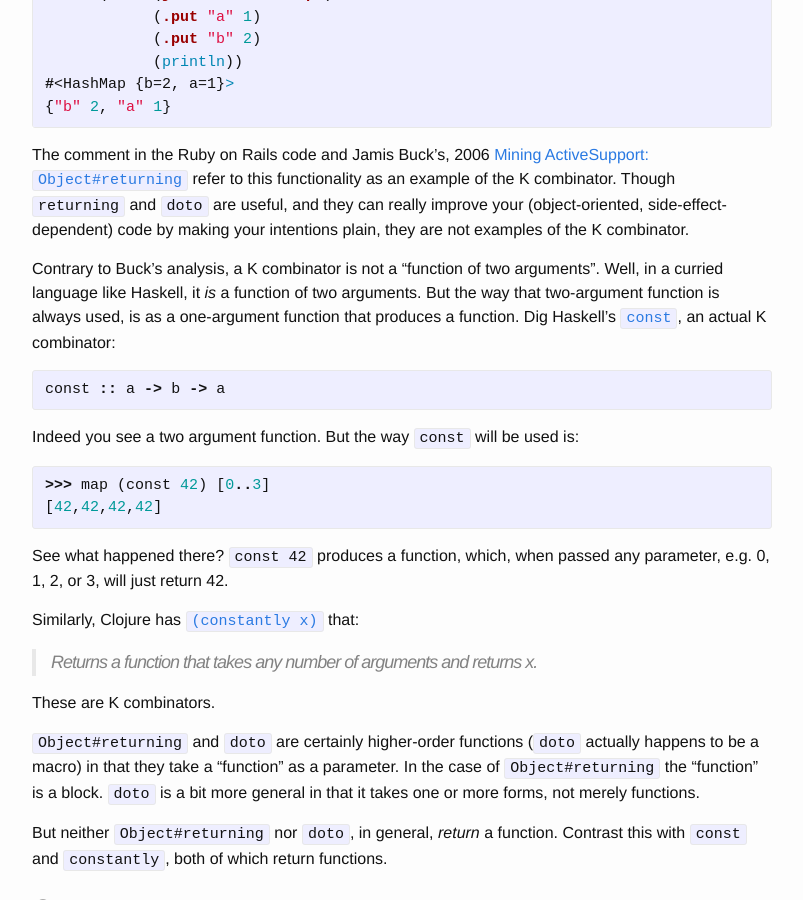
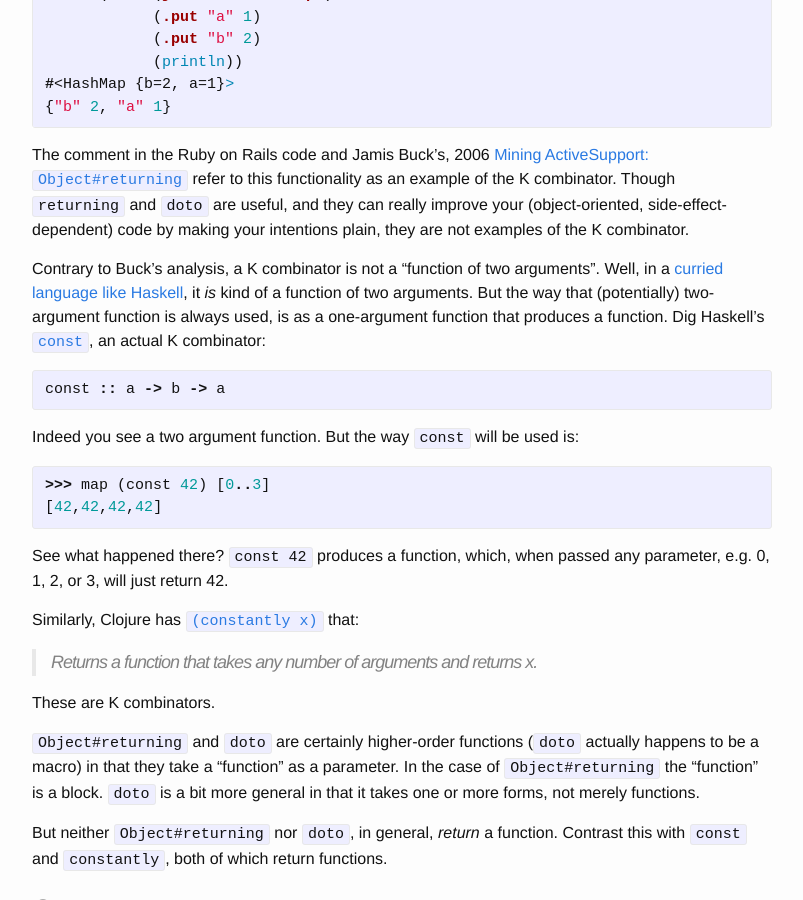
Before and after one commit to Bill/Bill.github.io, a Jekyll site: the page built from _posts/2017-05-25-these-are-not-the-k-combinators-you-are-looking-for.markdown, in a window 1280 px wide and 900 px high, scrolled down 984 px. Shown: the whole window, without its empty margins (238-1041 px from the left). Built offline with Jekyll 4.4.1, drawn with Linux system fonts in a browser that asks for light colours; comment, search, counter and statistics services are not loaded.

Commit message:
clarify currying

```diff
--- a/_posts/2017-05-25-these-are-not-the-k-combinators-you-are-looking-for.markdown
+++ b/_posts/2017-05-25-these-are-not-the-k-combinators-you-are-looking-for.markdown
@@ -57,7 +57,7 @@ user> (doto (java.util.HashMap.)
 
 The comment in the Ruby on Rails code and Jamis Buck's, 2006 [Mining ActiveSupport: `Object#returning`](http://weblog.jamisbuck.org/2006/10/27/mining-activesupport-object-returning) refer to this functionality as an example of the K combinator. Though `returning` and `doto` are useful, and they can really improve your (object-oriented, side-effect-dependent) code by making your intentions plain, they are not examples of the K combinator.
 
-Contrary to Buck's analysis, a K combinator is not a "function of two arguments". Well, in a curried language like Haskell, it _is_ a function of two arguments. But the way that two-argument function is always used, is as a one-argument function that produces a function. Dig Haskell's [`const`](http://hackage.haskell.org/package/base-4.9.1.0/docs/Prelude.html#v:const), an actual K combinator:
+Contrary to Buck's analysis, a K combinator is not a "function of two arguments". Well, in a [curried language like Haskell](https://wiki.haskell.org/Currying), it _is_ kind of a function of two arguments. But the way that (potentially) two-argument function is always used, is as a one-argument function that produces a function. Dig Haskell's [`const`](http://hackage.haskell.org/package/base-4.9.1.0/docs/Prelude.html#v:const), an actual K combinator:
 
 {% highlight haskell %}
 const :: a -> b -> a
```
